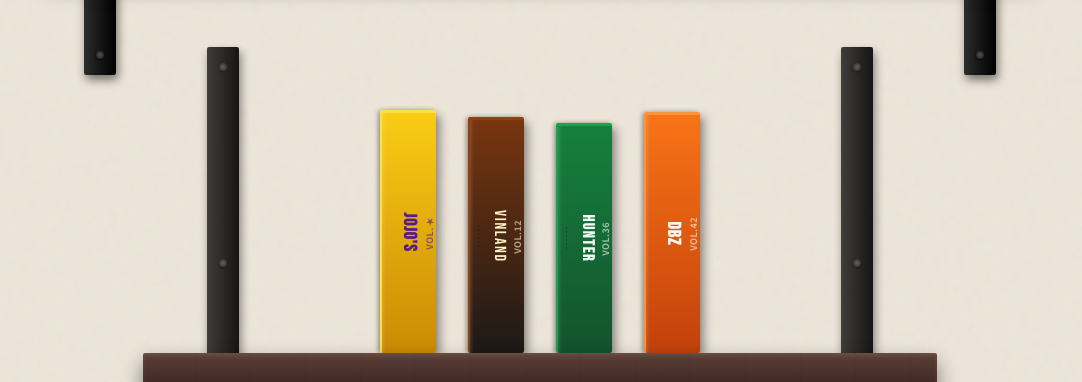
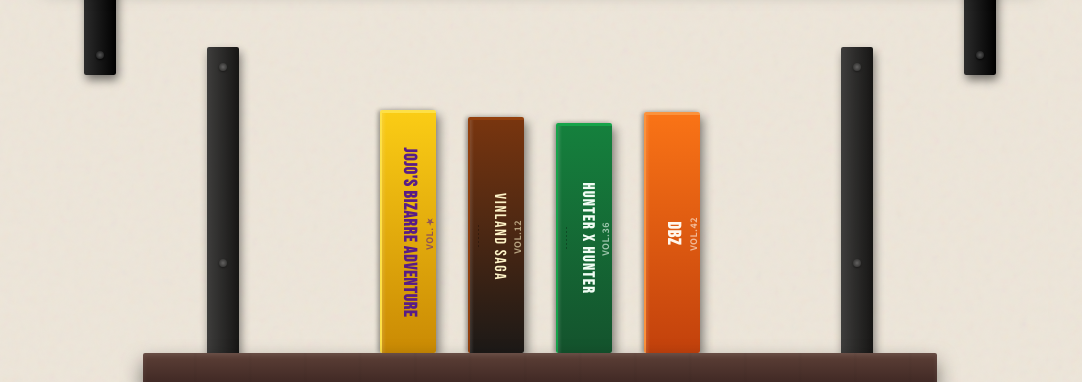
Before and after one commit to Tatanelprr/portfolio, a plain HTML site: page index.html in a window 1280 px wide. Shown: the part 567-949 px from the top of the page, without its empty margins (100-1182 px from the left). Drawn offline with nearby package versions, Linux system fonts and the light colour scheme.

Commit message:
Update manga titles for accuracy and consistency in the spine section

```diff
--- a/index.html
+++ b/index.html
@@ -109,7 +109,7 @@
 				<a href="https://fr.wikipedia.org/wiki/JoJo%27s_Bizarre_Adventure" target="_blank" rel="noopener noreferrer" class="block h-[95%]">
 					<div class="manga-spine w-14 h-full bg-gradient-to-b from-yellow-400 to-yellow-600 text-purple-900 flex flex-col items-center justify-between py-4 rounded-sm border-l-2 border-yellow-300 cursor-pointer transition-transform duration-300 hover:-translate-y-4 hover:shadow-xl" title="Mon manga préféré pour le style artistique !">
 						<span class="text-[9px] font-bold opacity-60 transform rotate-180 tracking-wider">VOL.★</span>
-						<h2 class="text-lg font-manga tracking-wider whitespace-nowrap font-black writing-vertical-rl">JOJO'S</h2>
+						<h2 class="text-lg font-manga tracking-wider whitespace-nowrap font-black writing-vertical-rl">JOJO'S BIZARRE ADVENTURE</h2>
 						<div class="w-full px-2 opacity-70"><div class="barcode h-6 w-full opacity-40"></div></div>
 					</div>
 				</a>
@@ -117,7 +117,7 @@
 				<a href="https://fr.wikipedia.org/wiki/Vinland_Saga" target="_blank" rel="noopener noreferrer" class="block h-[92%]">
 					<div class="manga-spine w-14 h-full bg-gradient-to-b from-amber-900 to-stone-900 text-amber-100 flex flex-col items-center justify-between py-4 rounded-sm border-l-2 border-amber-800 cursor-pointer transition-transform duration-300 hover:-translate-y-4 hover:shadow-xl" title="Une histoire de rédemption incroyable.">
 						<span class="text-[9px] font-bold opacity-60 transform rotate-180 tracking-wider">VOL.12</span>
-						<h2 class="text-base font-manga tracking-widest whitespace-nowrap writing-vertical-rl">VINLAND</h2>
+						<h2 class="text-base font-manga tracking-widest whitespace-nowrap writing-vertical-rl">VINLAND SAGA</h2>
 						<div class="w-full px-2 opacity-70"><div class="barcode h-6 w-full opacity-40"></div></div>
 					</div>
 				</a>
@@ -125,7 +125,7 @@
 				<a href="https://fr.wikipedia.org/wiki/Hunter_%C3%97_Hunter" target="_blank" rel="noopener noreferrer" class="block h-[90%]">
 					<div class="manga-spine w-14 h-full bg-gradient-to-b from-green-700 to-green-900 text-green-50 flex flex-col items-center justify-between py-4 rounded-sm border-l-2 border-green-600 cursor-pointer transition-transform duration-300 hover:-translate-y-4 hover:shadow-xl" title="Le meilleur système de magie (Nen).">
 						<span class="text-[9px] font-bold opacity-60 transform rotate-180 tracking-wider">VOL.36</span>
-						<h2 class="text-base font-manga tracking-widest whitespace-nowrap font-bold writing-vertical-rl">HUNTER</h2>
+						<h2 class="text-base font-manga tracking-widest whitespace-nowrap font-bold writing-vertical-rl">HUNTER X HUNTER</h2>
 						<div class="w-full px-2 opacity-70"><div class="barcode h-6 w-full opacity-40"></div></div>
 					</div>
 				</a>
```
